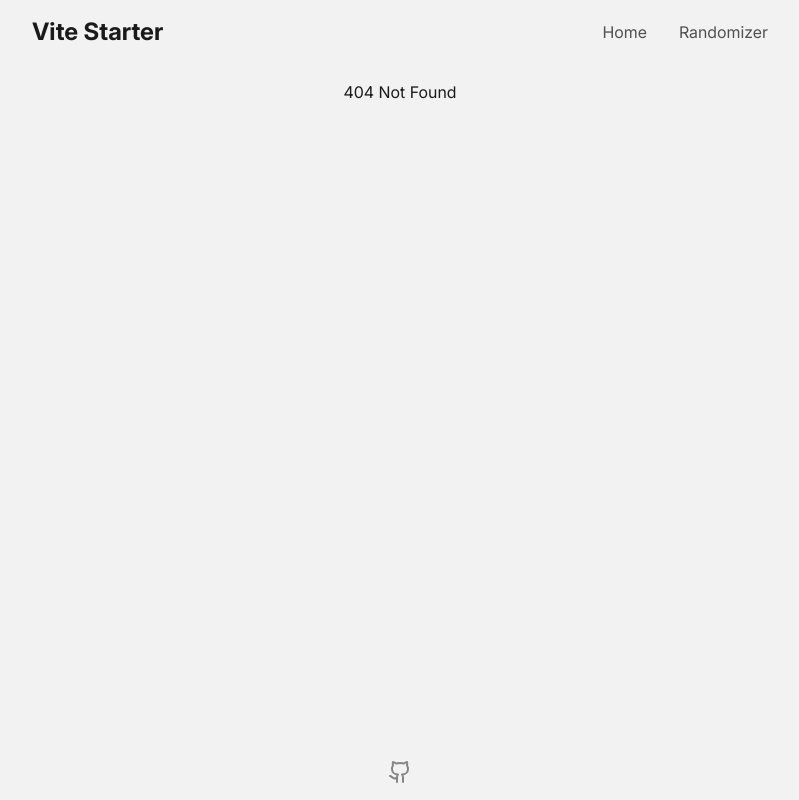
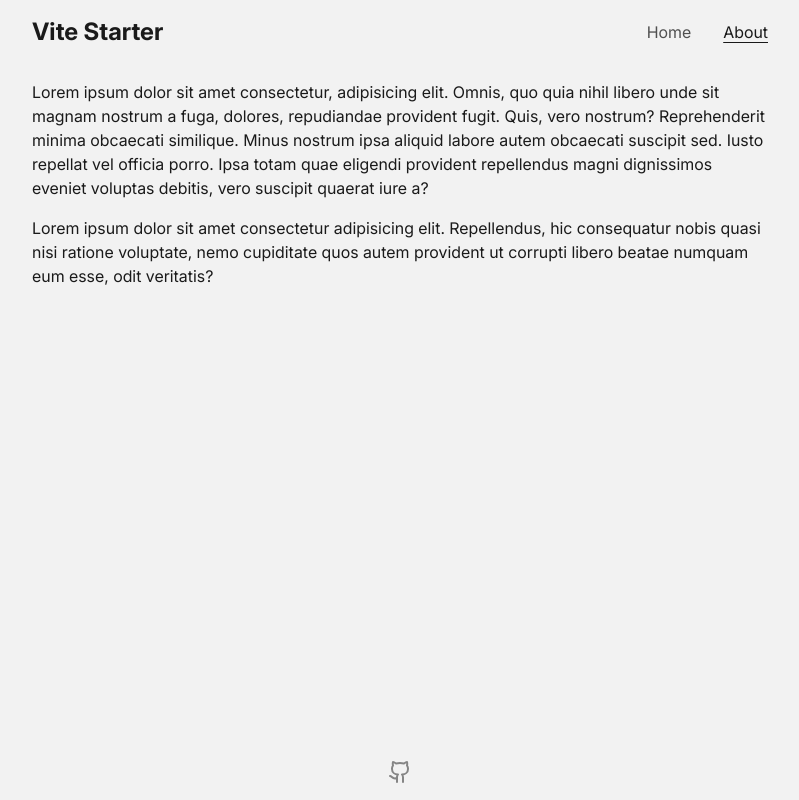
Before and after one commit to ldgni/starter-ts-tw, a React (Vite) app: page /about in a window 1280 px wide. Before the commit this address had no page. Shown: the whole page, without its empty margins (240-1039 px from the left). Built offline with nearby package versions, Linux system fonts and the light colour scheme.

Commit message:
feat: replace randomizer for about page

```diff
--- a/package.json
+++ b/package.json
@@ -11,7 +11,6 @@
     "prepare": "husky"
   },
   "dependencies": {
-    "@tanstack/react-query": "^5.62.12",
     "lucide-react": "^0.469.0",
     "react": "^18.3.1",
     "react-dom": "^18.3.1",
--- a/src/api/fetch-random-image.ts
+++ /dev/null
@@ -1,4 +0,0 @@
-export async function fetchRandomImage() {
-  const res = await fetch(import.meta.env.VITE_API_URL);
-  return res.url;
-}
--- a/src/components/header.tsx
+++ b/src/components/header.tsx
@@ -6,8 +6,8 @@ const navLinks = [
     label: "Home",
   },
   {
-    href: "/randomizer",
-    label: "Randomizer",
+    href: "/about",
+    label: "About",
   },
 ];
 
--- a/src/components/ui/button.tsx
+++ /dev/null
@@ -1,15 +0,0 @@
-export default function Button({
-  children,
-  onClick,
-}: {
-  children: React.ReactNode;
-  onClick: () => void;
-}) {
-  return (
-    <button
-      onClick={onClick}
-      className="rounded bg-dark px-4 py-2 text-light opacity-75 transition-opacity duration-300 hover:opacity-100 dark:bg-light dark:text-dark">
-      {children}
-    </button>
-  );
-}
--- a/src/main.tsx
+++ b/src/main.tsx
@@ -1,16 +1,13 @@
 import "@/styles/index.css";
 
-import { QueryClient, QueryClientProvider } from "@tanstack/react-query";
 import { StrictMode } from "react";
 import { createRoot } from "react-dom/client";
 import { createBrowserRouter, RouterProvider } from "react-router";
 
+import About from "@/routes/about";
 import Home from "@/routes/home";
 import NotFound from "@/routes/not-found";
-import Randomizer from "@/routes/randomizer";
 import Root from "@/routes/root";
-
-const queryClient = new QueryClient();
 
 const router = createBrowserRouter([
   {
@@ -22,8 +19,8 @@ const router = createBrowserRouter([
         element: <Home />,
       },
       {
-        path: "/randomizer",
-        element: <Randomizer />,
+        path: "/about",
+        element: <About />,
       },
     ],
   },
@@ -31,8 +28,6 @@ const router = createBrowserRouter([
 
 createRoot(document.getElementById("root")!).render(
   <StrictMode>
-    <QueryClientProvider client={queryClient}>
-      <RouterProvider router={router} />
-    </QueryClientProvider>
+    <RouterProvider router={router} />
   </StrictMode>,
 );
--- /dev/null
+++ b/src/routes/about.tsx
@@ -0,0 +1,21 @@
+export default function AboutRoute() {
+  return (
+    <>
+      <p className="mb-4">
+        Lorem ipsum dolor sit amet consectetur, adipisicing elit. Omnis, quo
+        quia nihil libero unde sit magnam nostrum a fuga, dolores, repudiandae
+        provident fugit. Quis, vero nostrum? Reprehenderit minima obcaecati
+        similique. Minus nostrum ipsa aliquid labore autem obcaecati suscipit
+        sed. Iusto repellat vel officia porro. Ipsa totam quae eligendi
+        provident repellendus magni dignissimos eveniet voluptas debitis, vero
+        suscipit quaerat iure a?
+      </p>
+      <p className="mb-4">
+        Lorem ipsum dolor sit amet consectetur adipisicing elit. Repellendus,
+        hic consequatur nobis quasi nisi ratione voluptate, nemo cupiditate quos
+        autem provident ut corrupti libero beatae numquam eum esse, odit
+        veritatis?
+      </p>
+    </>
+  );
+}
--- a/src/routes/home.tsx
+++ b/src/routes/home.tsx
@@ -1,6 +1,6 @@
 import placeholderImage from "@/assets/images/placeholder-img.webp";
 
-export default function Home() {
+export default function HomeRoute() {
   return (
     <>
       <p className="mb-4">
--- a/src/routes/not-found.tsx
+++ b/src/routes/not-found.tsx
@@ -1,6 +1,6 @@
 import Root from "@/routes/root";
 
-export default function NotFound() {
+export default function NotFoundRoute() {
   return (
     <Root>
       <h1 className="mb-2 text-center">404 Not Found</h1>
--- a/src/routes/randomizer.tsx
+++ /dev/null
@@ -1,31 +0,0 @@
-import { useQuery } from "@tanstack/react-query";
-import { Loader } from "lucide-react";
-
-import { fetchRandomImage } from "@/api/fetch-random-image";
-import Button from "@/components/ui/button";
-
-export default function Randomizer() {
-  const { data, error, isFetching, refetch } = useQuery({
-    queryKey: ["randomImage"],
-    queryFn: fetchRandomImage,
-  });
-
-  return (
-    <div className="flex flex-col items-center gap-4">
-      <div className="flex h-[300px] w-[200px] items-center justify-center">
-        {isFetching ? (
-          <Loader size={64} />
-        ) : error ? (
-          <span>Error loading image</span>
-        ) : (
-          <img
-            src={data}
-            alt="Random image"
-            className="rounded-sm border-2 border-dark dark:border-light"
-          />
-        )}
-      </div>
-      <Button onClick={() => refetch()}>Randomize</Button>
-    </div>
-  );
-}
```
Also changed, not shown: 2 other files (tests, documents, lock files or other folders).
